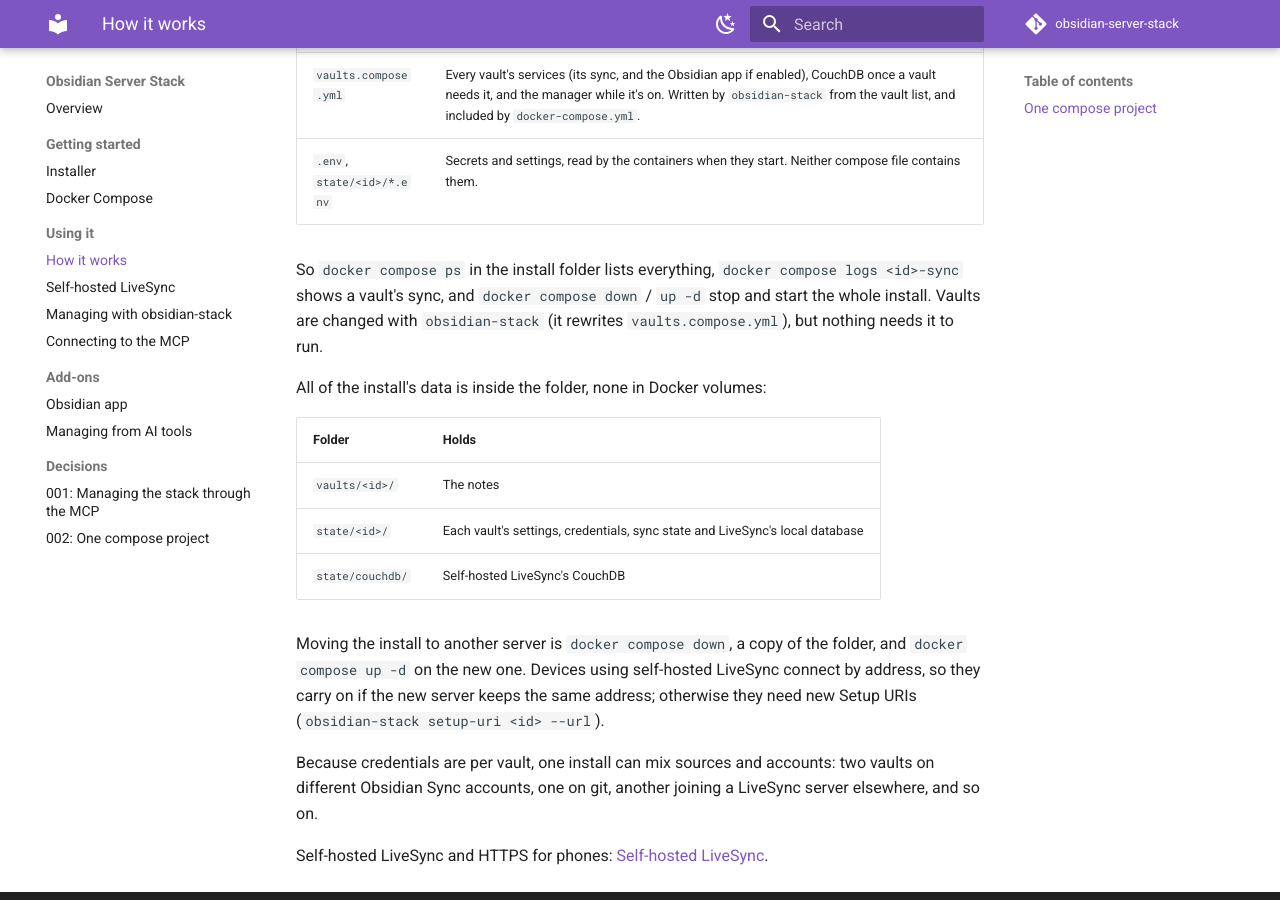
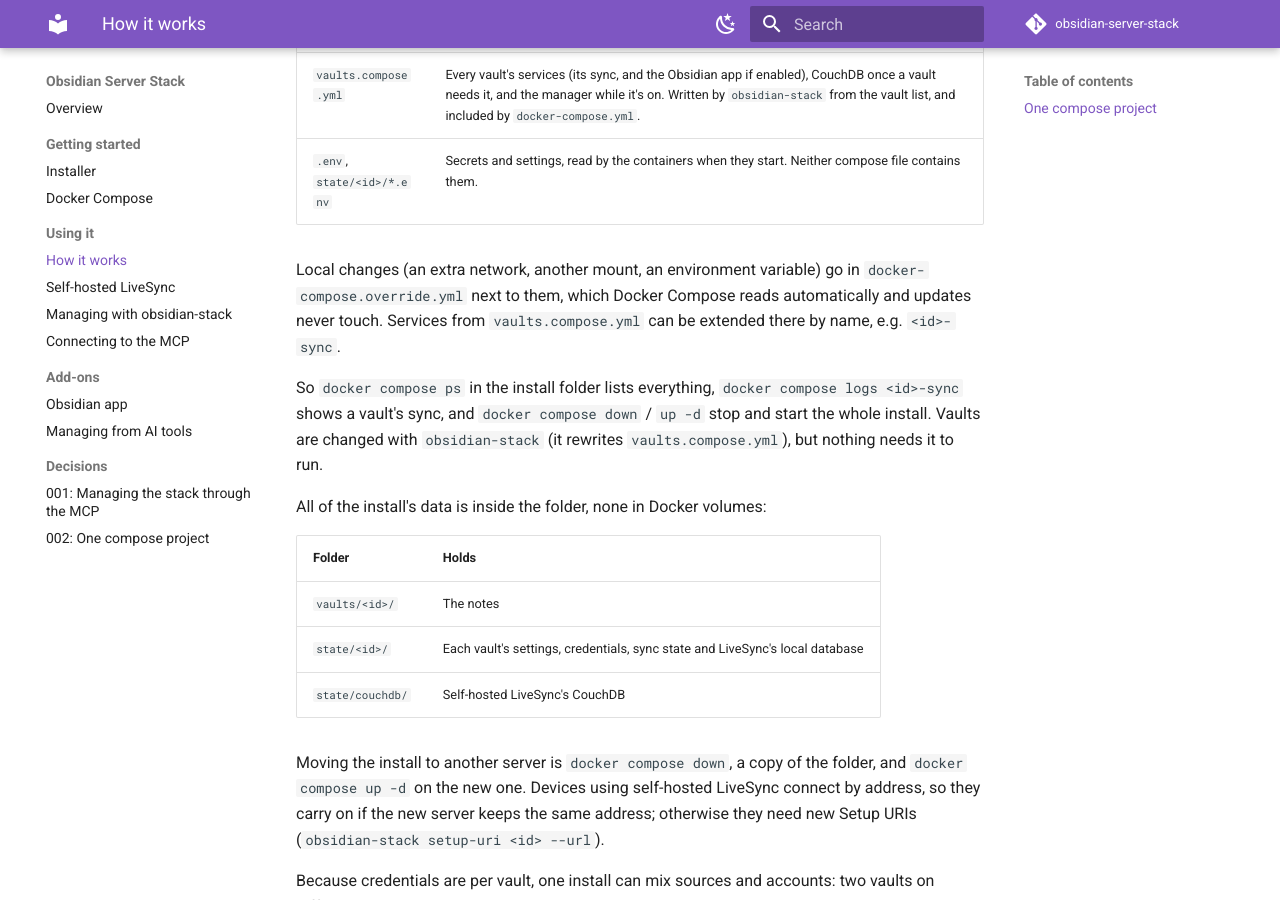
Before and after one commit to Jacob-Stokes/obsidian-server-stack, an MkDocs documentation site: the page built from docs/how-it-works.md, in a window 1280 px wide and 900 px high, scrolled down 1268 px. Built offline with MkDocs 1.6.1 and Material for MkDocs 9.7.7, drawn with Linux system fonts in a browser that asks for light colours; comment, search, counter and statistics services are not loaded.

Commit message:
Local changes in docker-compose.override.yml
Ignored by git, so updates never conflict with it; documented in How it
works.

```diff
--- a/docs/how-it-works.md
+++ b/docs/how-it-works.md
@@ -31,6 +31,8 @@
 | `vaults.compose.yml` | Every vault's services (its sync, and the Obsidian app if enabled), CouchDB once a vault needs it, and the manager while it's on. Written by `obsidian-stack` from the vault list, and included by `docker-compose.yml`. |
 | `.env`, `state/<id>/*.env` | Secrets and settings, read by the containers when they start. Neither compose file contains them. |
 
+Local changes (an extra network, another mount, an environment variable) go in `docker-compose.override.yml` next to them, which Docker Compose reads automatically and updates never touch. Services from `vaults.compose.yml` can be extended there by name, e.g. `<id>-sync`.
+
 So `docker compose ps` in the install folder lists everything, `docker compose logs <id>-sync` shows a vault's sync, and `docker compose down` / `up -d` stop and start the whole install. Vaults are changed with `obsidian-stack` (it rewrites `vaults.compose.yml`), but nothing needs it to run.
 
 All of the install's data is inside the folder, none in Docker volumes:
```
Also changed, not shown: 1 other file.
